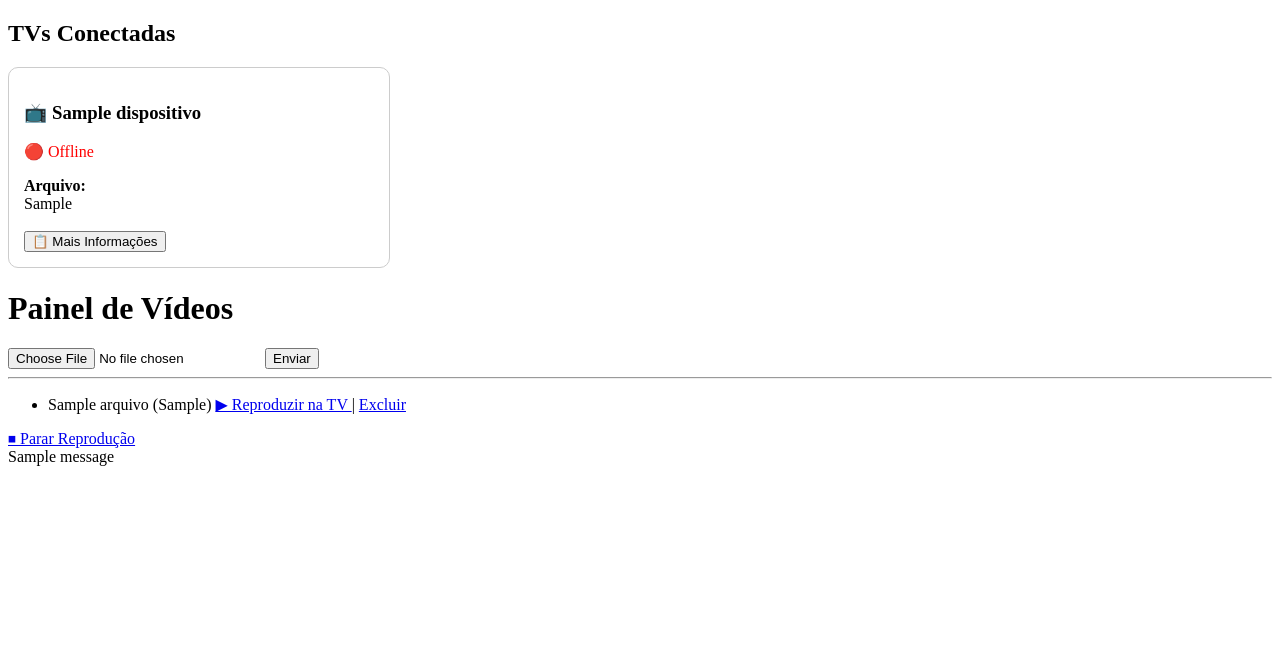
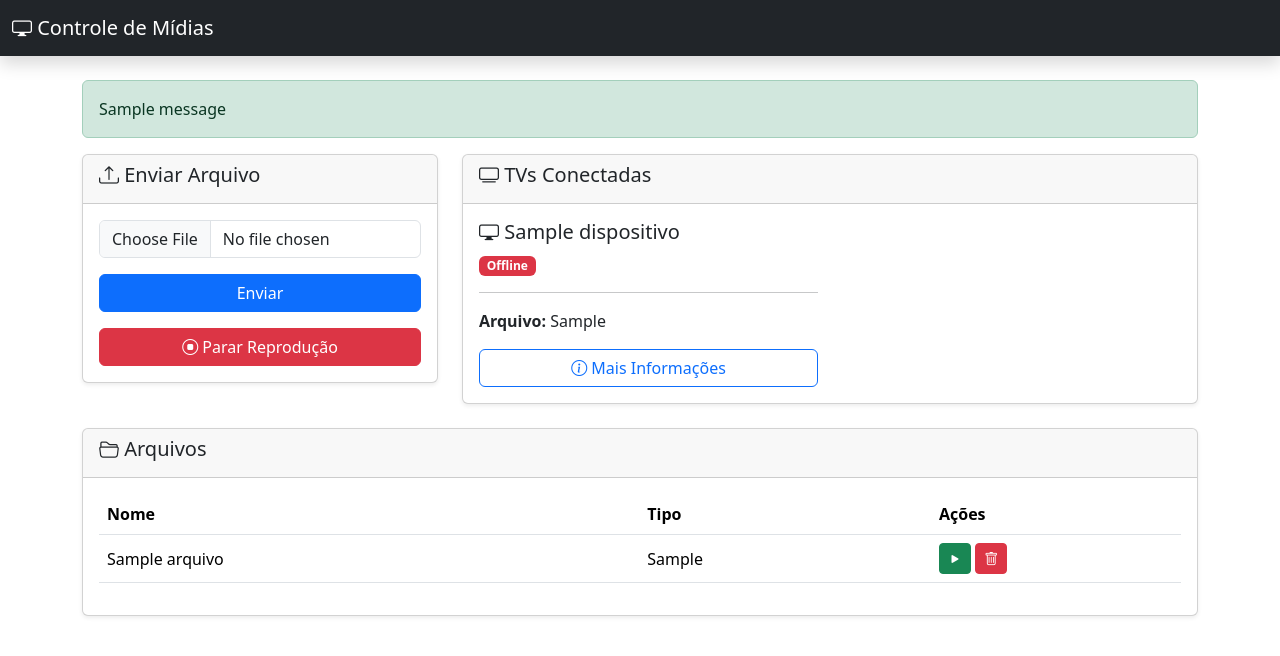
Before and after one commit to Gui-Honorato/controleDeMidias, a Flask app: page / in a window 1280 px wide. Shown: the top 656 px of the page. Run offline with Flask 3, Linux system fonts and the light colour scheme; tables that the repository leaves empty hold one stand-in row (values such as "Sample post"); one stand-in notice (Sample message) is shown.

Commit message:
HTML preparação
Preparação do HTML para estilização

```diff
--- a/templates/index.html
+++ b/templates/index.html
@@ -1,116 +1,279 @@
 <!DOCTYPE html>
-<html>
+<html lang="pt-BR">
 
 <head>
+
+    <meta charset="UTF-8">
+
+    <meta name="viewport" content="width=device-width, initial-scale=1">
+
     <title>Painel TV</title>
+
+    <!-- Bootstrap -->
+
+    <link href="https://cdn.jsdelivr.net/npm/bootstrap@5.3.8/dist/css/bootstrap.min.css" rel="stylesheet">
+
+    <!-- Bootstrap Icons -->
+
+    <link rel="stylesheet" href="https://cdn.jsdelivr.net/npm/bootstrap-icons@1.13.1/font/bootstrap-icons.min.css">
+
+    <!-- CSS -->
+
+    <link rel="stylesheet" href="{{ url_for('static', filename='css/style.css') }}">
+
 </head>
 
 <body>
 
-<h2>TVs Conectadas</h2>
+<nav class="navbar navbar-dark bg-dark shadow">
 
-{% if dispositivos %}
+    <div class="container-fluid">
 
-    {% for tv in dispositivos %}
+        <span class="navbar-brand">
 
-    <div style="
-        border:1px solid #ccc;
-        border-radius:10px;
-        padding:15px;
-        margin-bottom:15px;
-        width:350px;
-    ">
+            <i class="bi bi-display"></i>
 
-        <h3>📺 {{ tv[1] }}</h3>
+            Controle de Mídias
 
-        {% if tv[2] == "online" %}
+        </span>
 
-            <p style="color:green;">
-                🟢 Online
-            </p>
+    </div>
 
-        {% else %}
+</nav>
 
-            <p style="color:red;">
-                🔴 Offline
-            </p>
+<div class="container mt-4">
 
-        {% endif %}
+    {% with messages = get_flashed_messages() %}
+        {% if messages %}
 
-        <b>Arquivo:</b><br>
+            {% for message in messages %}
 
-        {{ tv[3] if tv[3] else "Nenhum" }}
+                <div class="alert alert-success">
 
-        <br><br>
-
-        <form action="/telegram/{{ tv[0] }}">
-            <button>
-                📋 Mais Informações
-            </button>
-        </form>
+                    {{ message }}
 
                 </div>
 
             {% endfor %}
 
+        {% endif %}
+    {% endwith %}
+
+    <div class="row">
+
+        <div class="col-lg-4">
+
+            <div class="card shadow-sm">
+
+                <div class="card-header">
+
+                    <h5>
+
+                        <i class="bi bi-upload"></i>
+
+                        Enviar Arquivo
+
+                    </h5>
+
+                </div>
+
+                <div class="card-body">
+
+                    <form action="/upload" method="post" enctype="multipart/form-data">
+
+                        <input
+                            type="file"
+                            class="form-control"
+                            name="arquivo"
+                            accept="video/*,image/*"
+                            required>
+
+                        <button class="btn btn-primary mt-3 w-100">
+
+                            Enviar
+
+                        </button>
+
+                    </form>
+
+                    <a href="/stop" class="btn btn-danger mt-3 w-100">
+
+                        <i class="bi bi-stop-circle"></i>
+
+                        Parar Reprodução
+
+                    </a>
+
+                </div>
+
+            </div>
+
+        </div>
+
+        <div class="col-lg-8">
+
+            <div class="card shadow-sm">
+
+                <div class="card-header">
+
+                    <h5>
+
+                        <i class="bi bi-tv"></i>
+
+                        TVs Conectadas
+
+                    </h5>
+
+                </div>
+
+                <div class="card-body">
+
+                    <div class="row">
+
+                        {% for tv in dispositivos %}
+
+                        <div class="col-md-6">
+
+                            <div class="tv-card">
+
+                                <h5>
+
+                                    <i class="bi bi-display"></i>
+
+                                    {{ tv[1] }}
+
+                                </h5>
+
+                                {% if tv[2] == "online" %}
+
+                                    <span class="badge bg-success">
+
+                                        Online
+
+                                    </span>
+
                                 {% else %}
 
-<p>Nenhuma TV conectada.</p>
+                                    <span class="badge bg-danger">
+
+                                        Offline
+
+                                    </span>
 
                                 {% endif %}
 
-<h1>Painel de Vídeos</h1>
+                                <hr>
 
-<form action="/upload" method="post" enctype="multipart/form-data">
-    <input
-        type="file"
-        name="arquivo"
-        accept="video/*,image/*"
-        required
-    >
+                                <p>
 
-    <button type="submit">
-        Enviar
+                                    <strong>Arquivo:</strong>
+
+                                    {{ tv[3] if tv[3] else "Nenhum" }}
+
+                                </p>
+
+                                <form action="/telegram/{{ tv[0] }}">
+
+                                    <button class="btn btn-outline-primary w-100">
+
+                                        <i class="bi bi-info-circle"></i>
+
+                                        Mais Informações
+
                                     </button>
+
                                 </form>
 
-<hr>
+                            </div>
 
-<ul>
+                        </div>
+
+                        {% endfor %}
+
+                    </div>
+
+                </div>
+
+            </div>
+
+        </div>
+
+    </div>
+
+    <div class="card shadow-sm mt-4">
+
+        <div class="card-header">
+
+            <h5>
+
+                <i class="bi bi-folder2-open"></i>
+
+                Arquivos
+
+            </h5>
+
+        </div>
+
+        <div class="card-body">
+
+            <table class="table table-hover align-middle">
+
+                <thead>
+
+                    <tr>
+
+                        <th>Nome</th>
+
+                        <th>Tipo</th>
+
+                        <th width="250">Ações</th>
+
+                    </tr>
+
+                </thead>
+
+                <tbody>
+
                     {% for arquivo in arquivos %}
 
-<li>
+                    <tr>
 
-    {{ arquivo[1] }}
+                        <td>{{ arquivo[1] }}</td>
 
-    ({{ arquivo[2] }})
+                        <td>{{ arquivo[2] }}</td>
 
-    <a href="/play/{{ arquivo[0] }}">
-        ▶ Reproduzir na TV
+                        <td>
+
+                            <a href="/play/{{ arquivo[0] }}" class="btn btn-success btn-sm">
+
+                                <i class="bi bi-play-fill"></i>
+
                             </a>
 
-    |
+                            <a href="/delete/{{ arquivo[0] }}" class="btn btn-danger btn-sm">
 
-    <a href="/delete/{{ arquivo[0] }}">
-        Excluir
+                                <i class="bi bi-trash"></i>
+
                             </a>
 
-</li>
+                        </td>
+
+                    </tr>
 
                     {% endfor %}
-</ul>
-<a href="/stop">
-    ⏹ Parar Reprodução
-</a>
+
+                </tbody>
+
+            </table>
+
+        </div>
+
+    </div>
+
+</div>
+
+<script src="https://cdn.jsdelivr.net/npm/bootstrap@5.3.8/dist/js/bootstrap.bundle.min.js"></script>
+
 </body>
-{% with messages = get_flashed_messages() %}
-    {% if messages %}
-        {% for message in messages %}
-            <div>
-                {{ message }}
-            </div>
-        {% endfor %}
-    {% endif %}
-{% endwith %}
 
 </html>
```
Lines whose indentation alone changed are shown as unchanged.
